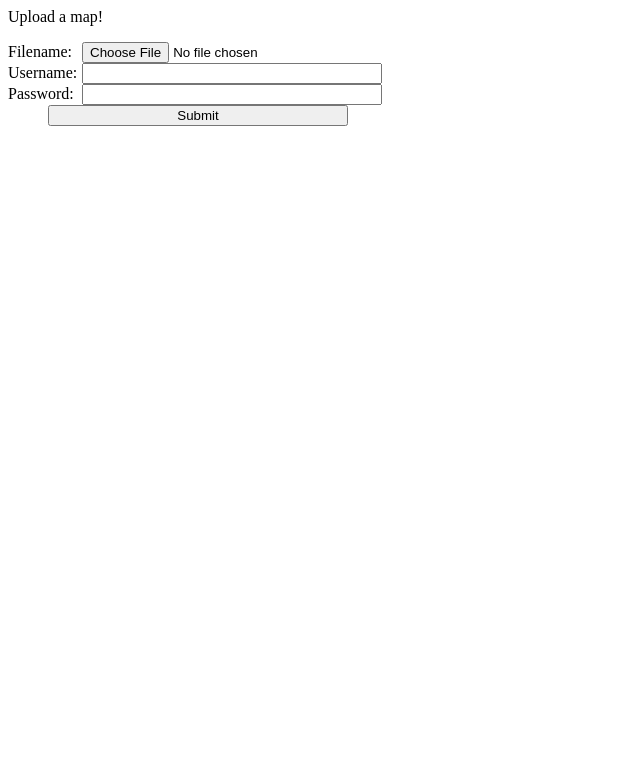
After one commit to EklipZgit/furkiebot, a PHP site: page /map.html in a window 1280 px wide. The commit adds this page. Shown: the top 783 px of the page, without its empty margins (0-640 px from the left). Run offline with PHP 8.4, Linux system fonts and the light colour scheme.

Commit message:
fun php and web stuff
http://eklipz.us.to/cmr

```diff
--- /dev/null
+++ b/Web/map.html
@@ -0,0 +1,34 @@
+<html>
+<head>
+<style>
+label {
+    display: inline-block;
+    width: 70;
+}
+input {
+    width: 300;
+}
+</style>
+</head>
+<body>
+Upload a map!
+<p>
+<div style="width: 380">
+<form action="upload_file.php" method="post"
+enctype="multipart/form-data">
+<label for="file2">Filename:</label>
+<input type="file" name="file" id="file2"><br>
+
+<label for="user">Username:</label>
+<input type="text" name="Username" id="user"><br>
+
+<label for="pw">Password:</label>
+<input type="password" name="Password" id="pw"><br>
+<center>
+<input type="submit" name="submit" value="Submit" id="submitbutton">
+</center>
+</form>
+</div>
+</p>
+</body>
+</html>
```
Also changed, not shown: Web/upload_file.php (renamed from Web/MapUpload.php, +0 -14 lines).
